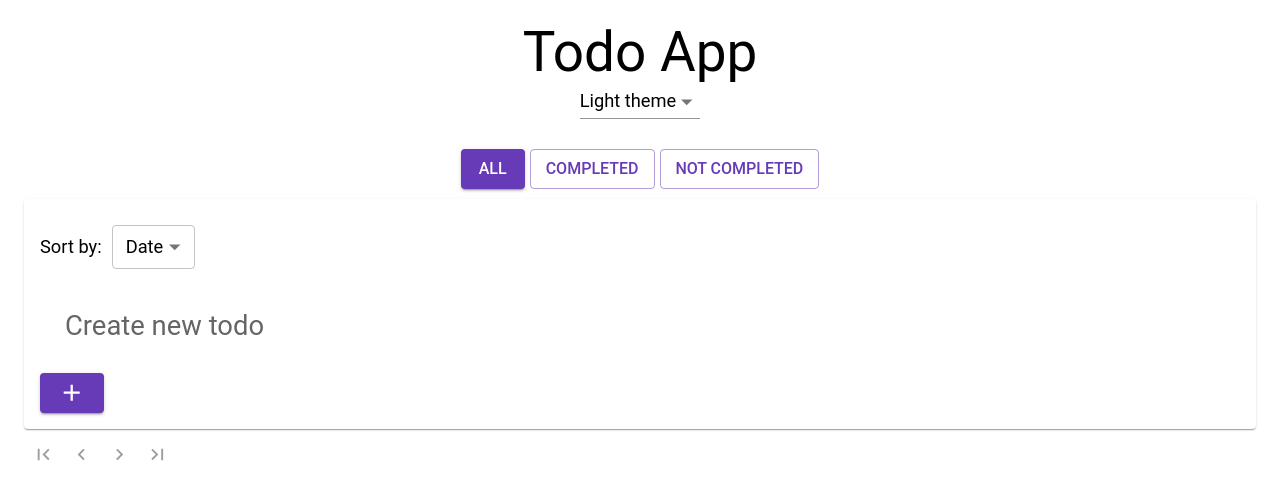
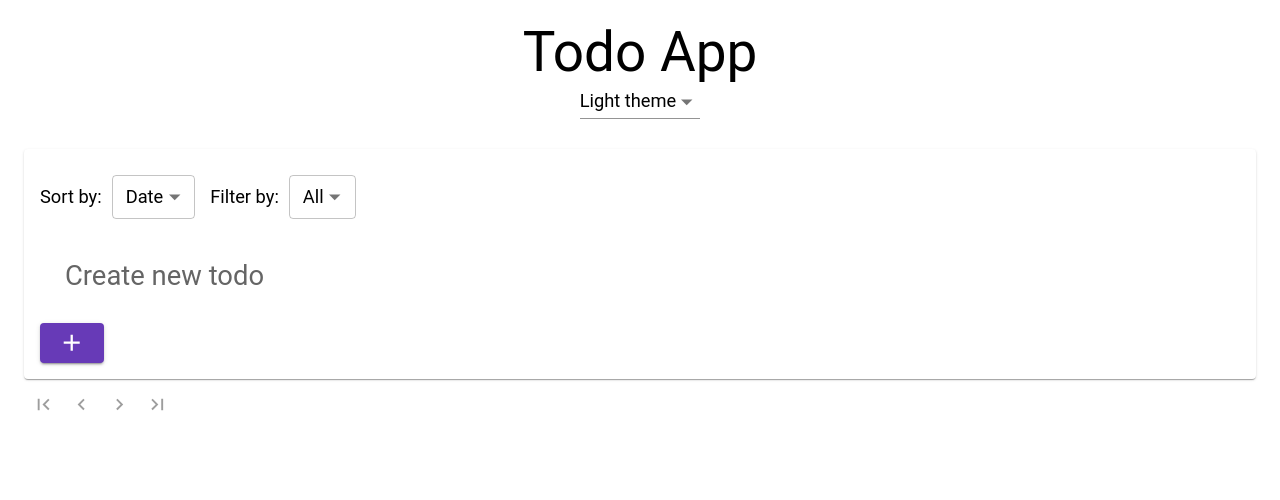
Before and after one commit to jacobstrazhevskyi/todo-app-1, a React (Create React App) app: page /#/ in a window 1280 px wide. Shown: the top 500 px of the page. Built offline with nearby package versions, Linux system fonts and the light colour scheme.

Commit message:
filtering and sorting now replaced in one place- top of todolist. Filtering redesigned for switch

```diff
--- a/src/auxFiles/filterTypes.ts
+++ b/src/auxFiles/filterTypes.ts
@@ -1,4 +1,5 @@
 export const filterTypes = {
+  all: 'all',
   completed: 'completed',
   notcompleted: 'notcompleted',
 };
--- a/src/components/TodoListContent/TodoListContent.tsx
+++ b/src/components/TodoListContent/TodoListContent.tsx
@@ -27,12 +27,12 @@ import { useAppDispatch } from '../../utils/hooks/useAppDispatch';
 import { setTodos } from '../../redux/todosSlice';
 
 import { setFiltredTodos } from '../../redux/filtredTodos';
-import { TodosSorting } from '../TodosSorting';
 import { getSortedTodos } from '../../utils/getSortedTodos';
 import { getFiltredTodos } from '../../utils/getFiltredTodos';
 
 import { searchParamsKeys } from '../../auxFiles/searchParamsKeys';
 import { localStorageKeys } from '../../auxFiles/localStorageKeys';
+import { TodosSortingAndFiltering } from '../TodosSortingAndFiltering/TodosSortingAndFiltering';
 
 const {
   filter,
@@ -131,7 +131,7 @@ export const TodoListContent: React.FC = () => {
 
   return (
     <List>
-      <TodosSorting />
+      <TodosSortingAndFiltering />
 
       {
         noTodos ? (
--- a/src/components/TodoListPage/TodoListPage.tsx
+++ b/src/components/TodoListPage/TodoListPage.tsx
@@ -7,7 +7,6 @@ import {
 
 import { TodosList } from '../TodosList/TodosList';
 import { TodoListPagination } from '../TodoListPagination';
-import { TodosFilters } from '../TodosFilters';
 
 const StyledBox = styled(Box)({
   width: '100%',
@@ -18,7 +17,6 @@ const StyledBox = styled(Box)({
 
 export const TodoListPage: React.FC = () => (
   <StyledBox>
-    <TodosFilters />
     <TodosList />
     <TodoListPagination />
   </StyledBox>
--- a/src/components/TodosFilters/TodosFilters.tsx
+++ b/src/components/TodosFilters/TodosFilters.tsx
@@ -2,11 +2,14 @@ import React, { useEffect } from 'react';
 
 import { useSearchParams } from 'react-router-dom';
 
-import { Box, styled } from '@mui/material';
-import { Button } from '../Button';
+import {
+  MenuItem,
+  Select,
+  SelectChangeEvent,
+} from '@mui/material';
+
 import { getSearchWith } from '../../utils/getSearchWith';
 
-import { buttonVariants } from '../../auxFiles/buttonVariants';
 import { filterTypes } from '../../auxFiles/filterTypes';
 
 import { searchParamsKeys } from '../../auxFiles/searchParamsKeys';
@@ -16,27 +19,10 @@ const {
 } = searchParamsKeys;
 
 const {
-  contained,
-  outlined,
-} = buttonVariants;
-
-const {
+  all,
   completed,
   notcompleted,
 } = filterTypes;
-
-const StyledBox = styled(Box)({
-  display: 'flex',
-  marginBottom: '10px',
-  gap: '5px',
-});
-
-const StyledButton = styled(Button)(({ theme }) => ({
-  [theme.breakpoints.down('sm')]: {
-    fontSize: '13px',
-    padding: '5px 10px',
-  },
-}));
 
 export const TodosFilters: React.FC = () => {
   const [searchParams, setSearchParams] = useSearchParams();
@@ -55,6 +41,30 @@ export const TodosFilters: React.FC = () => {
     getSearchWith(searchParams, { filter: notcompleted }),
   );
 
+  const HandleFilterSelect = (
+    event: SelectChangeEvent<unknown>,
+  ) => {
+    const { value } = event.target;
+
+    switch (value) {
+      case all:
+        setAllFilter();
+        break;
+
+      case completed:
+        setCompletedFilter();
+        break;
+
+      case notcompleted:
+        setNotCompletedFilter();
+        break;
+
+      default:
+        setAllFilter();
+        break;
+    }
+  };
+
   useEffect(() => {
     if (!filterType) {
       setAllFilter();
@@ -62,25 +72,26 @@ export const TodosFilters: React.FC = () => {
   }, [searchParams]);
 
   return (
-    <StyledBox>
-      <StyledButton
-        variant={!filterType ? contained : outlined}
-        onClick={setAllFilter}
+    <Select
+      defaultValue={filterType || all}
+      onChange={HandleFilterSelect}
+      size="small"
+    >
+      <MenuItem
+        value={all}
       >
         All
-      </StyledButton>
-      <StyledButton
-        variant={filterType === completed ? contained : outlined}
-        onClick={setCompletedFilter}
+      </MenuItem>
+      <MenuItem
+        value={completed}
       >
         Completed
-      </StyledButton>
-      <StyledButton
-        variant={filterType === notcompleted ? contained : outlined}
-        onClick={setNotCompletedFilter}
+      </MenuItem>
+      <MenuItem
+        value={notcompleted}
       >
         Not completed
-      </StyledButton>
-    </StyledBox>
+      </MenuItem>
+    </Select>
   );
 };
--- a/src/components/TodosSorting/TodosSorting.tsx
+++ b/src/components/TodosSorting/TodosSorting.tsx
@@ -1,12 +1,9 @@
 import React from 'react';
 
 import {
-  ListItem,
   MenuItem,
   Select,
   SelectChangeEvent,
-  Typography,
-  styled,
 } from '@mui/material';
 
 import { useSearchParams } from 'react-router-dom';
@@ -18,12 +15,6 @@ import { searchParamsKeys } from '../../auxFiles/searchParamsKeys';
 const {
   sort,
 } = searchParamsKeys;
-
-const StyledListItem = styled(ListItem)({
-  display: 'flex',
-  gap: '10px',
-  marginBottom: '10px',
-});
 
 const DEFAULT_SORT_BY = 'date';
 
@@ -51,11 +42,6 @@ export const TodosSorting: React.FC = () => {
   };
 
   return (
-    <StyledListItem>
-      <Typography>
-        Sort by:
-      </Typography>
-
     <Select
       value={sortBy || DEFAULT_SORT_BY}
       size="small"
@@ -83,6 +69,5 @@ export const TodosSorting: React.FC = () => {
         Completed
       </MenuItem>
     </Select>
-    </StyledListItem>
   );
 };
--- /dev/null
+++ b/src/components/TodosSortingAndFiltering/TodosSortingAndFiltering.tsx
@@ -0,0 +1,47 @@
+import React from 'react';
+
+import {
+  Box,
+  ListItem,
+  Typography,
+  styled,
+} from '@mui/material';
+
+import { TodosSorting } from '../TodosSorting/TodosSorting';
+import { TodosFilters } from '../TodosFilters';
+
+const StyledListItem = styled(ListItem)(({ theme }) => ({
+  display: 'flex',
+  marginBottom: '10px',
+  gap: '15px',
+
+  [theme.breakpoints.down('sm')]: {
+    flexDirection: 'column',
+    alignItems: 'flex-start',
+  },
+}));
+
+const StyledBox = styled(Box)({
+  display: 'flex',
+  alignItems: 'center',
+  gap: '10px',
+});
+
+export const TodosSortingAndFiltering: React.FC = () => (
+  <StyledListItem>
+    <StyledBox>
+      <Typography>
+        Sort by:
+      </Typography>
+
+      <TodosSorting />
+    </StyledBox>
+    <StyledBox>
+      <Typography>
+        Filter by:
+      </Typography>
+
+      <TodosFilters />
+    </StyledBox>
+  </StyledListItem>
+);
--- a/src/themes/darkTheme.ts
+++ b/src/themes/darkTheme.ts
@@ -38,7 +38,7 @@ export const darkTheme: ThemeObject = {
     breakpoints: {
       values: {
         xs: 0,
-        sm: 450,
+        sm: 500,
         md: 960,
         lg: 1280,
         xl: 1920,
```
Lines whose indentation alone changed are shown as unchanged.
